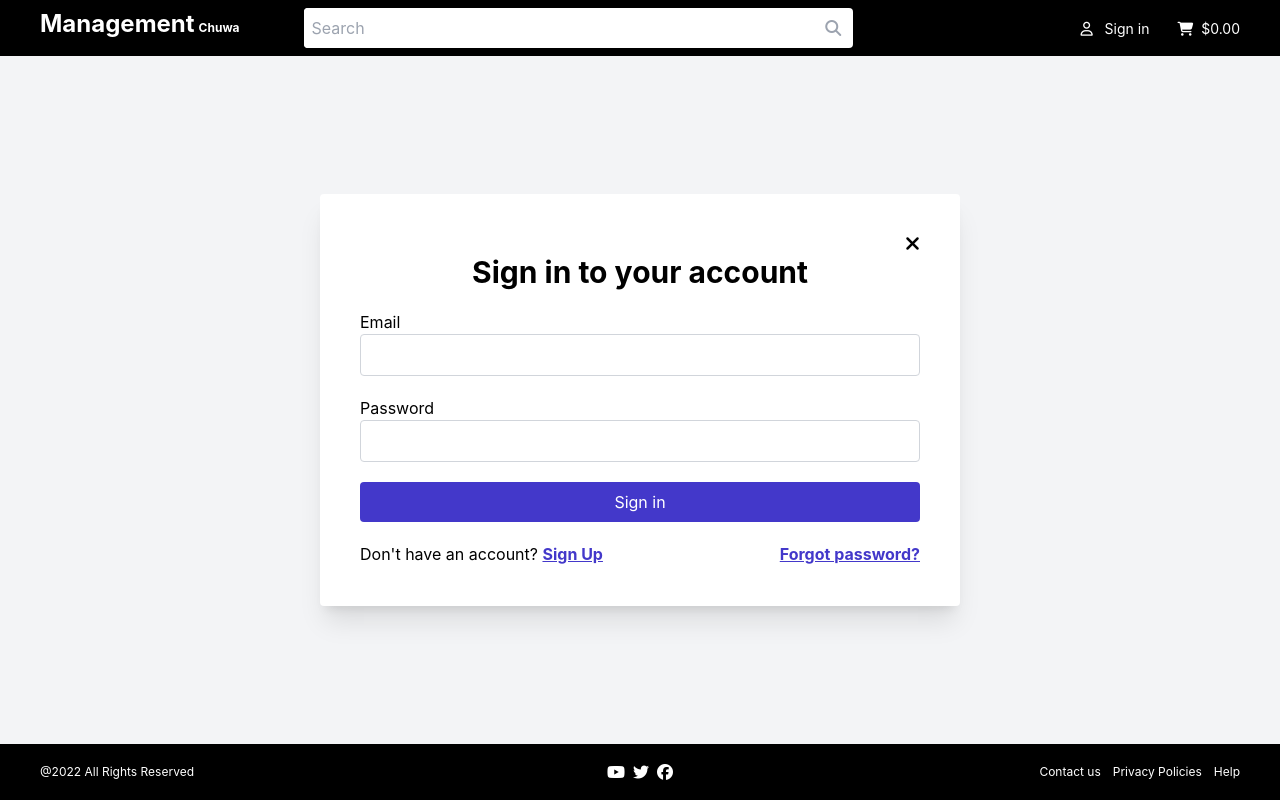
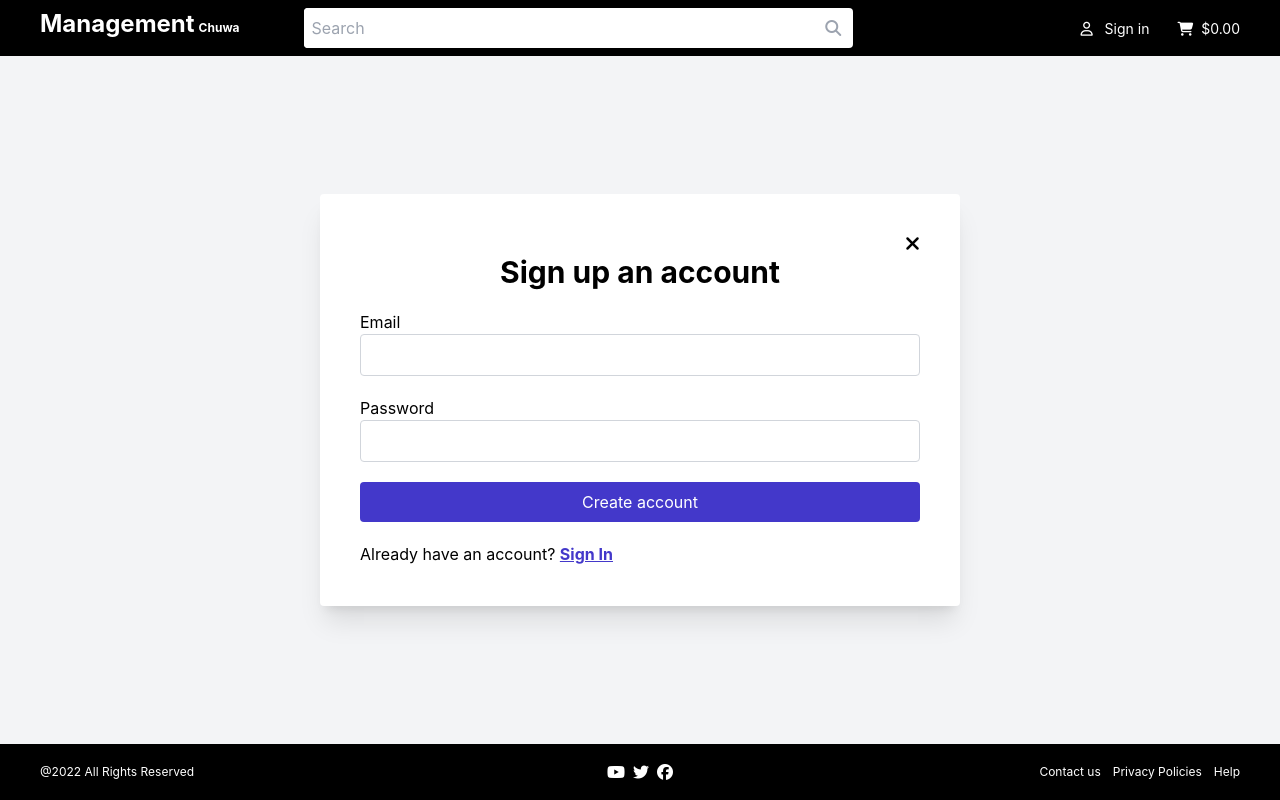
Before and after one commit to kcli-c/chuwa-product-management-system, a React (Create React App) app in the folder frontend/: page /signup in a window 1280 px wide. Built offline with nearby package versions, Linux system fonts and the light colour scheme.

Commit message:
use router, organize auth routes

```diff
--- a/frontend/package.json
+++ b/frontend/package.json
@@ -9,6 +9,7 @@
     "@testing-library/user-event": "^13.5.0",
     "react": "^18.2.0",
     "react-dom": "^18.2.0",
+    "react-router-dom": "^6.22.3",
     "react-scripts": "^5.0.1",
     "web-vitals": "^2.1.4"
   },
--- a/frontend/src/App.js
+++ b/frontend/src/App.js
@@ -1,6 +1,8 @@
 import '@fortawesome/fontawesome-free/css/all.min.css';
-import NavBars from './components/NavBars';
+import { BrowserRouter, Route, Routes } from 'react-router-dom';
+
 import Account from './components/Account'
+import NavBars from './components/NavBars'
 
 // button's purple-ish color: indigo-700
 // Entire page's background color: gray-100
@@ -8,11 +10,15 @@ import Account from './components/Account'
 function App() {
   return (
     <div>
-      <NavBars />
-      <Account action="Sign in"/>
-      {/* <Account action="Sign up"/> */}
-      {/* <Account action="Update password"/> */}
-      {/* <Account action="Email sent"/> */}
+    <BrowserRouter>
+      <Routes>
+        <Route path="/">
+          <Route path="signup" element={<div><NavBars /><Account action="Sign up"/></div>} />
+          <Route path="signin" element={<div><NavBars /><Account action="Sign in"/></div>} />
+          <Route path="update-password" element={<div><NavBars /><Account action="Update password"/></div>} />
+        </Route>
+      </Routes>
+    </BrowserRouter>
     </div>
   );
 }
--- a/frontend/src/components/Account.js
+++ b/frontend/src/components/Account.js
@@ -1,3 +1,5 @@
+import { Link, useNavigate, useLocation } from 'react-router-dom';
+
 const Account = ({ action }) => {
   let actionEnum;
   switch (action) {
@@ -33,6 +35,21 @@ const Account = ({ action }) => {
     "Sign Up",
     "Sign In"
   ];
+  const suggestionRoute = [
+    "/signup",
+    "/signin"
+  ]
+
+  const handleSubmit = (event) => {
+    console.log("Submit button hit")
+    event.preventDefault();
+    let email = event.target.email.value;
+    if (actionEnum === 2) {
+      // Jump to dummy email sent page
+      return;
+    }
+    let password = event.target.password.value;
+  }
 
   return (
     <div className="h-screen w-screen flex justify-around items-center bg-gray-100">
@@ -43,26 +60,26 @@ const Account = ({ action }) => {
             <div className="text-3xl text-center font-bold">
               <span>{titles[actionEnum]}</span>
             </div>
-            <div>
+            <form onSubmit={handleSubmit}>
               <div className="mt-5">
-                <span>Email</span>
-                <input type="text" className="p-2 border border-gray-300 rounded w-full" />
+                <label>Email</label>
+                <input type="text" name="email" className="p-2 border border-gray-300 rounded w-full" required />
               </div>
               {actionEnum < 2 && <div className="mt-5">
-                <span>Password</span>
-                <input type="text" className="p-2 border border-gray-300 rounded w-full" />
+                <label>Password</label>
+                <input type={actionEnum === 0 ? "password" : "text"} name="password" className="p-2 border border-gray-300 rounded w-full" required />
               </div>}
               <div className="flex justify-center mt-5">
-                <button className="bg-indigo-700 text-white w-full py-2 rounded">{buttonTitles[actionEnum]}</button>
+                <button type="submit" className="bg-indigo-700 text-white w-full py-2 rounded">{buttonTitles[actionEnum]}</button>
               </div>
-            </div>
+            </form>
           </div>}
         {actionEnum < 2 &&
           <div className="flex justify-between mt-5 max-md:flex-col">
             <span className="text-center">{`${suggestions[actionEnum]} `}
-              <button className="underline font-bold text-indigo-700">{suggestionButton[actionEnum]}</button>
+              <Link className="underline font-bold text-indigo-700" to={suggestionRoute[actionEnum]}>{suggestionButton[actionEnum]}</Link>
             </span>
-            {actionEnum === 0 && <button className="underline font-bold text-indigo-700">Forgot password?</button>}
+            {actionEnum === 0 && <Link className="underline font-bold text-indigo-700" to={"/update-password"}>Forgot password?</Link>}
           </div>}
         {actionEnum === 3 &&
           <div className="flex flex-col items-center">
```
Also changed, not shown: 1 other file (tests, documents, lock files or other folders).
